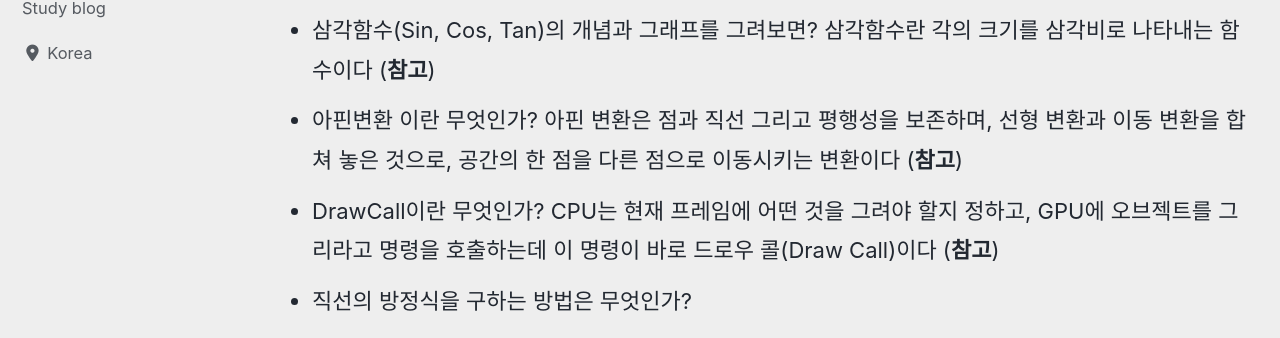
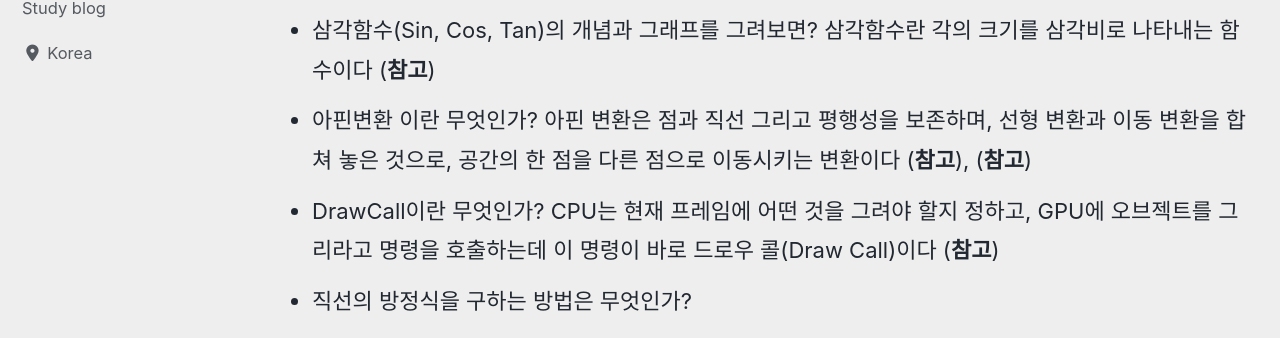
Before and after one commit to devMyeong/devMyeong.github.io, a Jekyll site: the page built from _posts/cs/2022-09-05-블로그-면접준비.md, in a window 1280 px wide and 900 px high, scrolled down 22977 px. Shown: the part 113-451 px from the top of the window. Built offline with Jekyll 4.4.1, drawn with Linux system fonts in a browser that asks for light colours; cached includes are drawn as plain includes; nearby versions of some CDN libraries; some web fonts are replaced; comment, search, counter and statistics services are not loaded.

Commit message:
Chore : 블로그 내용 추가

```diff
--- a/_posts/cs/2022-09-05-블로그-면접준비.md
+++ b/_posts/cs/2022-09-05-블로그-면접준비.md
@@ -213,7 +213,7 @@ last_modified_at: 2022-10-30
 - 법선 벡터란? 면의 앞면으로부터 멀어질 방향을 뜻한다 ([**참고**](http://telnet.or.kr/directx/graphics/programmingguide/gettingstarted/3dcoordinatesystems/facevertexnormalvectors.htm))
 - 쿼터니언을 사용하여 3차원 공간에서의 회전 변환을 구현하는 방법은? (1) 회전 축(axis)과 회전 각(angle)을 정합니다 (2) 회전 축을 단위 벡터(unit vector)로 정규화합니다 (3) 쿼터니언 q를 다음과 같이 정의합니다 q = ( cos(angle/2), sin(angle/2) * axis_x, sin(angle/2) * axis_y, sin(angle/2) * axis_z ) (4) 회전 변환을 적용할 벡터 v를 4차원 벡터로 변환합니다 v' = (0, v_x, v_y, v_z) (5) 회전 변환을 적용합니다, v'' = q * v' * q^-1 (6) 변환된 벡터 v''를 다시 3차원 벡터로 변환합니다, v''' = (v''_x, v''_y, v''_z) ([**참고**](https://tistory.joonhyung.xyz/16)), ([**참고**](https://showmiso.tistory.com/57))
 - 삼각함수(Sin, Cos, Tan)의 개념과 그래프를 그려보면? 삼각함수란 각의 크기를 삼각비로 나타내는 함수이다 ([**참고**](https://ko.wikipedia.org/wiki/%EC%82%BC%EA%B0%81%ED%95%A8%EC%88%98))
-- 아핀변환 이란 무엇인가? 아핀 변환은 점과 직선 그리고 평행성을 보존하며, 선형 변환과 이동 변환을 합쳐 놓은 것으로, 공간의 한 점을 다른 점으로 이동시키는 변환이다 ([**참고**](https://eunho5751.tistory.com/37))
+- 아핀변환 이란 무엇인가? 아핀 변환은 점과 직선 그리고 평행성을 보존하며, 선형 변환과 이동 변환을 합쳐 놓은 것으로, 공간의 한 점을 다른 점으로 이동시키는 변환이다 ([**참고**](https://eunho5751.tistory.com/37)), ([**참고**](https://velog.io/@bangseungho/Chapter-2-%EC%A0%95%EC%A0%90-%EC%B2%98%EB%A6%AC))
 - DrawCall이란 무엇인가? CPU는 현재 프레임에 어떤 것을 그려야 할지 정하고, GPU에 오브젝트를 그리라고 명령을 호출하는데 이 명령이 바로 드로우 콜(Draw Call)이다 ([**참고**](https://tsyang.tistory.com/79))
 - 직선의 방정식을 구하는 방법은 무엇인가?
 - 두 정점간의 거리를 구하는 방법을 무엇인가?
```
